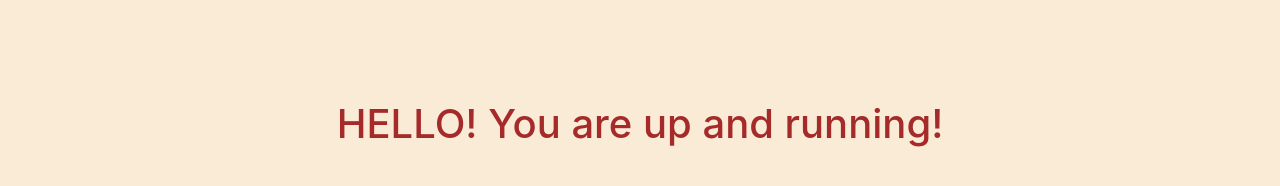
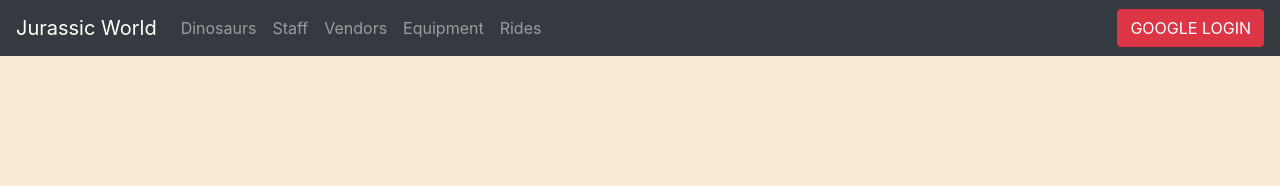
Before and after one commit to nss-evening-cohort-14/jurrasic-world-dashboard-jurrasic-world-dashboard, a website built with webpack: page src/index.html in a window 1280 px wide. Built offline with nearby package versions, Linux system fonts and the light colour scheme; some packages are replaced by stand-ins of ours; no server answers.

Commit message:
Made navbar, created startApp, navigationEvents

```diff
--- a/src/index.html
+++ b/src/index.html
@@ -7,7 +7,6 @@
   <title>Test</title>
 </head>
 <body>
-  <div id="login-form-container"></div>
   <div id="app"></div>
 </body>
 </html>
--- /dev/null
+++ b/src/javascripts/components/domBuilder.js
@@ -0,0 +1,10 @@
+const domBuilder = () => {
+  document.querySelector('#app').innerHTML = `
+  <div id="navigation"></div>
+  <div id="main-container">
+    <div id="title-container"></div>
+    <div id="card-container"></div>
+  </div>`;
+};
+
+export default domBuilder;
--- /dev/null
+++ b/src/javascripts/components/navbar.js
@@ -0,0 +1,42 @@
+const navBar = () => {
+  document.querySelector('#navigation').innerHTML = `
+    <nav class="navbar fixed-top navbar-expand-lg navbar-dark bg-dark mb-4">
+        <a class="navbar-brand title" href="#">Jurassic World</a>
+        <button
+          class="navbar-toggler"
+          type="button"
+          data-toggle="collapse"
+          data-target="#navbarNav"
+          aria-controls="navbarNav"
+          aria-expanded="false"
+          aria-label="Toggle navigation"
+        >
+          <span class="navbar-toggler-icon"></span>
+        </button>
+        <div class="collapse navbar-collapse" id="navbarNav">
+          <ul class="navbar-nav mr-auto">
+            <li class="nav-item">
+            </li>
+            <li class="nav-item">
+              <a class="nav-link" href="#" id="dinosaurs">Dinosaurs</a>
+            </li>
+            <li class="nav-item">
+              <a class="nav-link" href="#" id="staff">Staff</a>
+            </li>
+            <li class="nav-item">
+              <a class="nav-link" href="#" id="vendors">Vendors</a>
+            </li>
+            <li class="nav-item">
+              <a class="nav-link" href="#" id="equipment">Equipment</a>
+            </li>
+            <li class="nav-item">
+              <a class="nav-link" href="#" id="rides">Rides</a>
+            </li>
+          </ul>
+          <div id="login-form-container"></div>
+        </div>
+      </nav>
+    `;
+};
+
+export default navBar;
--- a/src/javascripts/helpers/auth.js
+++ b/src/javascripts/helpers/auth.js
@@ -3,15 +3,18 @@ import 'firebase/auth';
 import loginButton from '../components/loginButton';
 import logoutButton from '../components/logoutButton';
 import firebaseConfig from './apiKeys';
+import startApp from './views/startApp';
 
 const checkLoginStatus = () => {
   firebase.initializeApp(firebaseConfig);
   firebase.auth().onAuthStateChanged((user) => {
     if (user) {
       // person is logged in do something...
+      startApp();
       logoutButton();
     } else {
       // person is NOT logged in
+      startApp();
       loginButton();
     }
   });
--- /dev/null
+++ b/src/javascripts/helpers/events/navEvents.js
@@ -0,0 +1,23 @@
+const navigationEvents = () => {
+  document.querySelector('#dinosaurs').addEventListener('click', () => {
+    console.warn('CONNECTED');
+  });
+
+  document.querySelector('#staff').addEventListener('click', () => {
+    console.warn('CONNECTED');
+  });
+
+  document.querySelector('#vendors').addEventListener('click', () => {
+    console.warn('CONNECTED');
+  });
+
+  document.querySelector('#equipment').addEventListener('click', () => {
+    console.warn('CONNECTED');
+  });
+
+  document.querySelector('#rides').addEventListener('click', () => {
+    console.warn('CONNECTED');
+  });
+};
+
+export default navigationEvents;
--- /dev/null
+++ b/src/javascripts/helpers/views/startApp.js
@@ -0,0 +1,11 @@
+import domBuilder from '../../components/domBuilder';
+import navBar from '../../components/navbar';
+import navigationEvents from '../events/navEvents';
+
+const startApp = () => {
+  domBuilder();
+  navBar();
+  navigationEvents();
+};
+
+export default startApp;
--- a/src/javascripts/main.js
+++ b/src/javascripts/main.js
@@ -1,15 +1,14 @@
 // USE WITH FIREBASE AUTH
 // import checkLoginStatus from './helpers/auth';
 import 'bootstrap'; // import bootstrap elements and js
-
 import '../styles/main.scss';
+import checkLoginStatus from './helpers/auth';
+import startApp from './helpers/views/startApp';
 
 const init = () => {
-  document.querySelector('#app').innerHTML = '<h1>HELLO! You are up and running!</h1>';
-  console.warn('YOU ARE UP AND RUNNING!');
-
   // USE WITH FIREBASE AUTH
-  // checkLoginStatus();
+  startApp();
+  checkLoginStatus();
 };
 
 init();
```
Also changed, not shown: src/javascripts/components/loginButton.js (line endings or trailing spaces), src/javascripts/components/logoutButton.js (line endings or trailing spaces).
